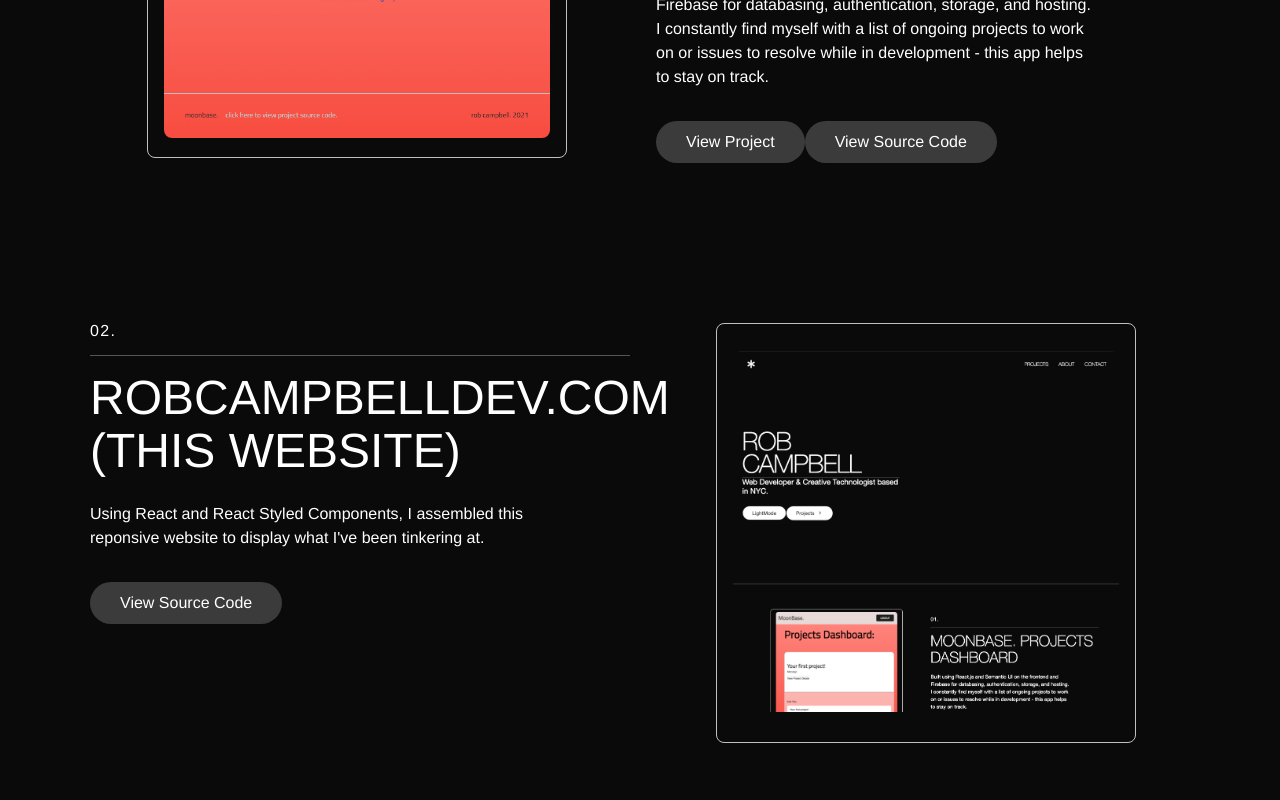
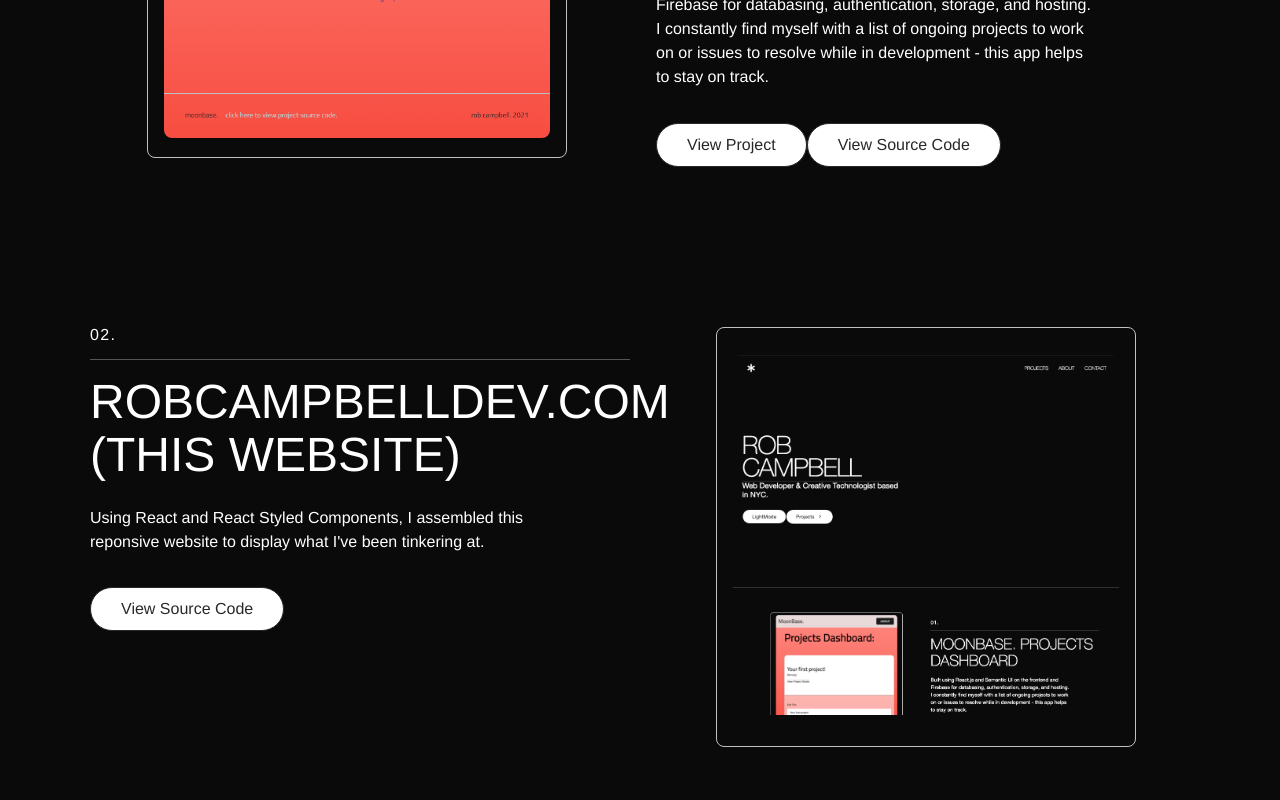
Before and after one commit to robdcampbell/Portfolio-2021, a React (Create React App) app: page / in a window 1280 px wide. Shown: the part 1080-1880 px from the top of the page. Built offline with nearby package versions, Linux system fonts and the light colour scheme; a web font is replaced by a local one.

Commit message:
Restructure the Language/Stack Section, wire up the global styles of View Project/Source Code Buttons

```diff
--- a/src/App.css
+++ b/src/App.css
@@ -29,7 +29,8 @@ body {
 .light__mode {
   /* off-white color */
   color: #0a0a0a;
-  background-color: rgb(255, 247, 234);
+  /* background-color: rgb(255, 247, 234); */
+  background-color: #fff;
   /* background-color: rgb(240, 229, 211); */
   /* Linear / Radial Gradient? */
 }
--- a/src/App.js
+++ b/src/App.js
@@ -2,7 +2,7 @@ import React from "react";
 import "./App.css";
 import { BrowserRouter as Router, Switch, Route } from "react-router-dom";
 import Home from "./pages/Home";
-import Navbar from "./components/Navbar";
+
 import Error from "./pages/Error";
 
 function App() {
--- a/src/components/ButtonElements.js
+++ b/src/components/ButtonElements.js
@@ -18,7 +18,7 @@ export const Button = styled(Link)`
 
   &:hover {
     transition: all 0.2s ease-in-out;
-    color: #000;
+    color: #c0c0c0;
     background: ${({ primary }) => (primary ? "#fff" : "#74bbed")};
   }
   @media screen and (max-width: 760px) {
--- a/src/components/ButtonExternalElements.js
+++ b/src/components/ButtonExternalElements.js
@@ -1,12 +1,40 @@
 import styled from "styled-components";
 
+export const ButtonE = styled.a`
+  border-radius: 50px;
+  background: ${({ primary }) => (primary ? "#fff" : "#006bb6")};
+  white-space: nowrap;
+  padding: ${({ big }) => (big ? "14px 48px" : "12px 30px")};
+  color: ${({ dark }) => (dark ? "#292929" : "#fff")};
+  font-size: ${({ fontBig }) => (fontBig ? "20px" : "16px")};
+  outline: none;
+  border: #292929 solid 1px;
+  cursor: pointer;
+  display: flex;
+  justify-content: center;
+  align-items: center;
+  margin-top: 0.1rem;
+  /* transition: all 0.2s ease-in-out; */
+
+  &:hover {
+    transition: all 0.2s ease-in-out;
+    color: #000;
+    background-color: rgba(255, 255, 255, 0.7);
+  }
+  @media screen and (max-width: 760px) {
+    /* display: block; */
+    margin-bottom: 0;
+  } ;
+`;
+
+/*
 export const ButtonE = styled.a`
   border-radius: 50px;
   text-decoration: none;
 
   white-space: nowrap;
   padding: ${({ big }) => (big ? "14px 48px" : "12px 30px")};
-  /* color: ${({ dark }) => (dark ? "#000" : "#000")}; */
+
   font-size: ${({ fontBig }) => (fontBig ? "20px" : "16px")};
   background-color: rgba(255, 255, 255, 0.2);
   border: "red solid 1px";
@@ -27,3 +55,5 @@ export const ButtonE = styled.a`
     margin-bottom: 0;
   } ;
 `;
+
+*/
--- a/src/components/Experience/ExperienceElements.js
+++ b/src/components/Experience/ExperienceElements.js
@@ -49,12 +49,44 @@ export const ExperienceCard = styled.div`
   width: 100%;
   display: flex;
   flex-direction: column;
-  justify-content: flex-start;
+  /* justify-content: flex-start; */
   transition: all 0.2s ease-in-out;
 
   @media screen and (max-width: 900px) {
     margin-top: 2rem;
     padding: 0;
+  }
+`;
+
+export const StackCard = styled.div`
+  width: 100%;
+  transition: all 0.2s ease-in-out;
+
+  @media screen and (max-width: 900px) {
+    margin-top: 2rem;
+
+    padding: 0;
+  }
+`;
+
+export const StackLanguages = styled.div`
+  display: flex;
+  @media screen and (max-width: 900px) {
+    flex-direction: column;
+  }
+`;
+
+export const LanguagesLeft = styled.div`
+  display: flex;
+  flex-direction: column;
+`;
+
+export const LanguagesRight = styled.div`
+  display: flex;
+  flex-direction: column;
+  margin-left: 3rem;
+  @media screen and (max-width: 900px) {
+    margin-left: 0;
   }
 `;
 
--- a/src/components/Experience/index.js
+++ b/src/components/Experience/index.js
@@ -19,6 +19,10 @@ import {
   ExperienceH4,
   ExperienceP,
   ExperienceCard,
+  StackCard,
+  StackLanguages,
+  LanguagesLeft,
+  LanguagesRight,
   A,
   ExperienceInnerWrapper,
 } from "./ExperienceElements";
@@ -60,9 +64,11 @@ const Experience = ({ darkMode }) => {
               </strong>
             </ExperienceP>
           </ExperienceCard>
-          <div>
-            <ExperienceCard>
+
+          <StackCard>
             <ExperienceH3>Languages / Technologies:</ExperienceH3>
+            <StackLanguages>
+              <LanguagesLeft>
                 <ExperienceP>
                   <FaJsSquare style={{ fontSize: "2rem" }} />
                   <strong>Javascript</strong>
@@ -83,6 +89,8 @@ const Experience = ({ darkMode }) => {
                   <FaNodeJs style={{ fontSize: "2rem" }} />{" "}
                   <strong> Node.js</strong>
                 </ExperienceP>
+              </LanguagesLeft>
+              <LanguagesRight>
                 <ExperienceP>
                   <FaGitSquare style={{ fontSize: "2rem" }} />
                   <strong>Git</strong>
@@ -99,8 +107,10 @@ const Experience = ({ darkMode }) => {
                   <DiPostgresql style={{ fontSize: "1.5rem" }} />{" "}
                   <strong> PostgreSQL</strong>
                 </ExperienceP>
-            </ExperienceCard>
-          </div>
+              </LanguagesRight>
+            </StackLanguages>
+          </StackCard>
+
           <A
             className={darkMode ? " a__dark" : " a__light "}
             href="../images/Campbell_Rob_resume_2021.pdf"
--- a/src/components/HeroSection/index.js
+++ b/src/components/HeroSection/index.js
@@ -1,7 +1,7 @@
 import React, { useState } from "react";
-import Image from "../../images/sao_paulo.jpg";
+// import Image from "../../images/sao_paulo.jpg";
 import { Button } from "../ButtonElements";
-import { animateScroll as scroll } from "react-scroll";
+// import { animateScroll as scroll } from "react-scroll";
 import {
   HeroContainer,
   HeroH1,
@@ -25,16 +25,7 @@ const HeroSection = ({ setColorMode, darkMode }) => {
         <HeroP>
           Web Developer & Creative Technologist based in NYC.
           <HeroBtnWrapper>
-            <Button
-              to="#"
-              primary="true"
-              dark="true"
-              smooth={true}
-              duration={500}
-              spy={true}
-              exact="true"
-              onClick={setColorMode}
-            >
+            <Button to="#" primary="true" dark="true" onClick={setColorMode}>
               {darkMode ? "LightMode" : "DarkMode"}
             </Button>
             <Button
@@ -43,9 +34,9 @@ const HeroSection = ({ setColorMode, darkMode }) => {
               onMouseLeave={onHover}
               primary="true"
               dark="true"
-              smooth={true}
+              smooth="true"
               duration={500}
-              spy={true}
+              spy="true"
               exact="true"
             >
               Projects {hover ? <ArrowForward /> : <ArrowRight />}
--- a/src/components/InfoSection/index.js
+++ b/src/components/InfoSection/index.js
@@ -1,9 +1,7 @@
 import React from "react";
-import { Button } from "../ButtonElements";
+// import { Button } from "../ButtonElements";
 import { ButtonE } from "../ButtonExternalElements";
-// HAVE TO IMPORT IMAGES THIS WAY
-import Image1 from "../../images/svg-1.svg";
-import Landing from "../../images/portfolio_landing.png";
+
 import {
   InfoContainer,
   InfoWrapper,
@@ -32,9 +30,6 @@ const InfoSection = ({
   buttonLabel2,
   img,
   alt,
-  primary,
-  dark,
-  dark2,
   codeUrl,
   projectUrl,
 }) => {
@@ -51,31 +46,25 @@ const InfoSection = ({
                 <BtnWrap>
                   {buttonLabel && (
                     <ButtonE
-                      to="home"
-                      smooth={true}
-                      spy={true}
-                      exact="true"
+                      to="#"
                       offset={-80}
-                      primary={primary ? 1 : 0}
-                      dark={dark ? 0 : 1}
-                      dark2={dark2 ? 0 : 1}
+                      primary="true"
+                      dark="true"
                       href={projectUrl}
                       target="_blank"
+                      rel="noreferrer"
                     >
                       {buttonLabel}
                     </ButtonE>
                   )}
                   <ButtonE
-                    to="home"
-                    smooth={true}
-                    spy={true}
-                    exact="true"
+                    to="#"
                     offset={-80}
-                    primary={primary ? 1 : 0}
-                    dark={dark ? 0 : 1}
-                    dark2={dark2 ? 0 : 1}
+                    primary="true"
+                    dark="true"
                     href={codeUrl}
                     target="_blank"
+                    rel="noreferrer"
                   >
                     {buttonLabel2}
                   </ButtonE>
@@ -84,7 +73,7 @@ const InfoSection = ({
             </Column1>
             <Column2>
               <ImgWrap>
-                <a href={projectUrl} target="_blank">
+                <a href={projectUrl} target="_blank" rel="noreferrer">
                   <Img src={img} alt={alt} />
                 </a>
               </ImgWrap>
--- a/src/components/Navbar/index.js
+++ b/src/components/Navbar/index.js
@@ -1,11 +1,5 @@
 import React, { useState, useEffect } from "react";
-import {
-  FaBars,
-  FaGhost,
-  FaRegLightbulb,
-  FaAsterisk,
-  FaRegMoon,
-} from "react-icons/fa";
+import { FaBars, FaAsterisk, FaRegMoon } from "react-icons/fa";
 import { BsBrightnessHigh } from "react-icons/bs";
 import { IconContext } from "react-icons/lib";
 import { animateScroll as scroll } from "react-scroll";
@@ -50,7 +44,7 @@ const Navbar = ({ toggle, darkMode, setColorMode }) => {
       <IconContext.Provider value={{ color: "#fff" }}>
         <Nav
           scrollNav={scrollNav}
-          // className={darkMode ? "dark__mode" : "light__mode"}
+          className={darkMode ? "dark__mode" : "light__mode"}
         >
           <NavbarContainer>
             <NavLeft>
@@ -61,7 +55,11 @@ const Navbar = ({ toggle, darkMode, setColorMode }) => {
                 onMouseLeave={(e) => setRobAvatar(false)}
                 className={darkMode ? " a__dark " : " a__light"}
               >
-                ROB
+                {darkMode ? (
+                  <FaAsterisk />
+                ) : (
+                  <FaAsterisk style={{ color: "#292929" }} />
+                )}
               </NavLogo>
             </NavLeft>
             <NavRight>
--- a/src/components/Sidebar/index.js
+++ b/src/components/Sidebar/index.js
@@ -7,7 +7,6 @@ import {
   SidebarMenu,
   SidebarLink,
   SideBtnWrap,
-  SidebarRoute,
 } from "./SidebarElements";
 
 const Sidebar = ({ isOpen, toggle }) => {
```
Also changed, not shown: src/components/About/AboutElements.js (+20 -19 lines), src/components/About/index.js (+13 -9 lines), 1 other file (tests, documents, lock files or other folders). Lines whose indentation alone changed are shown as unchanged.
